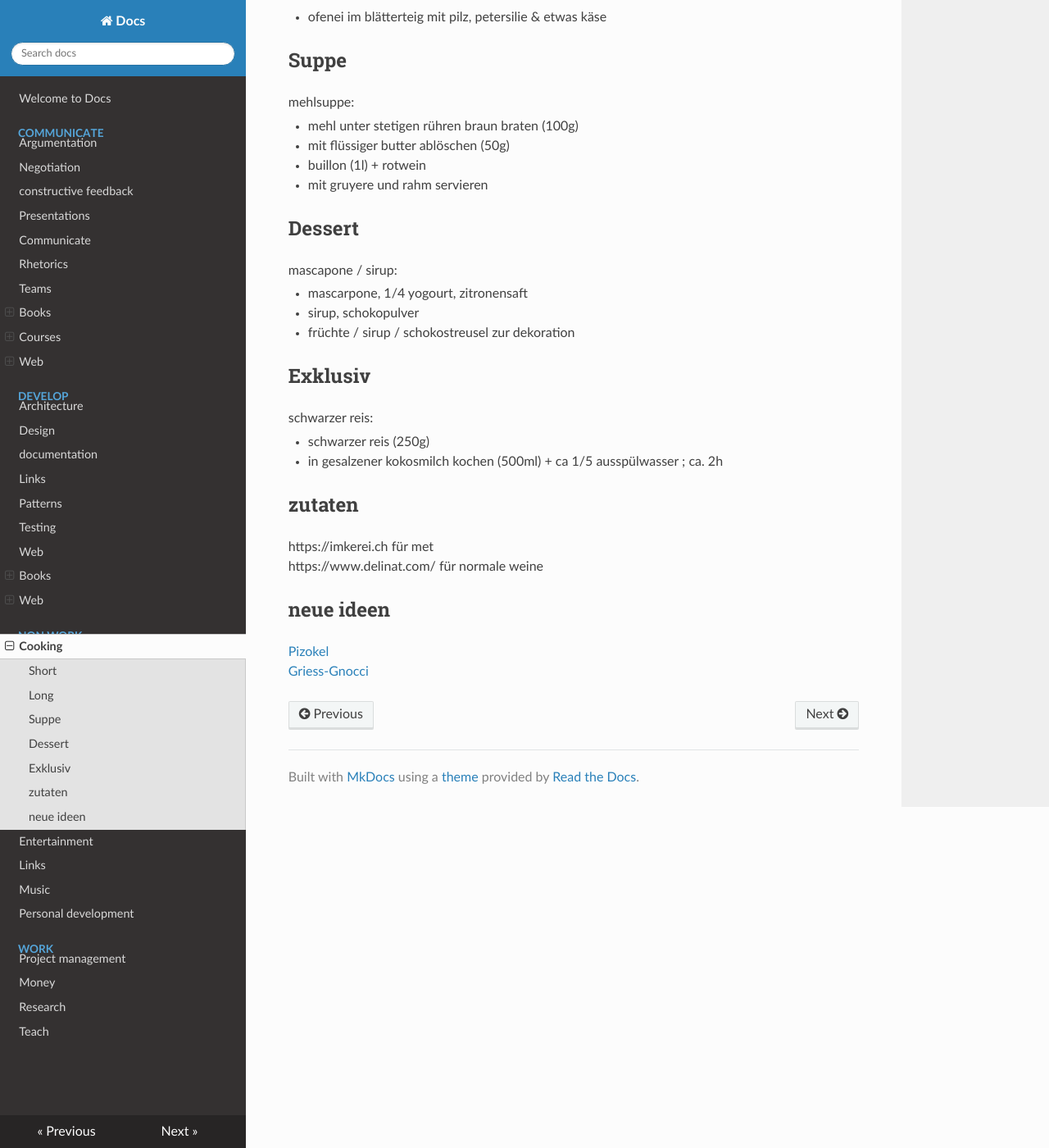
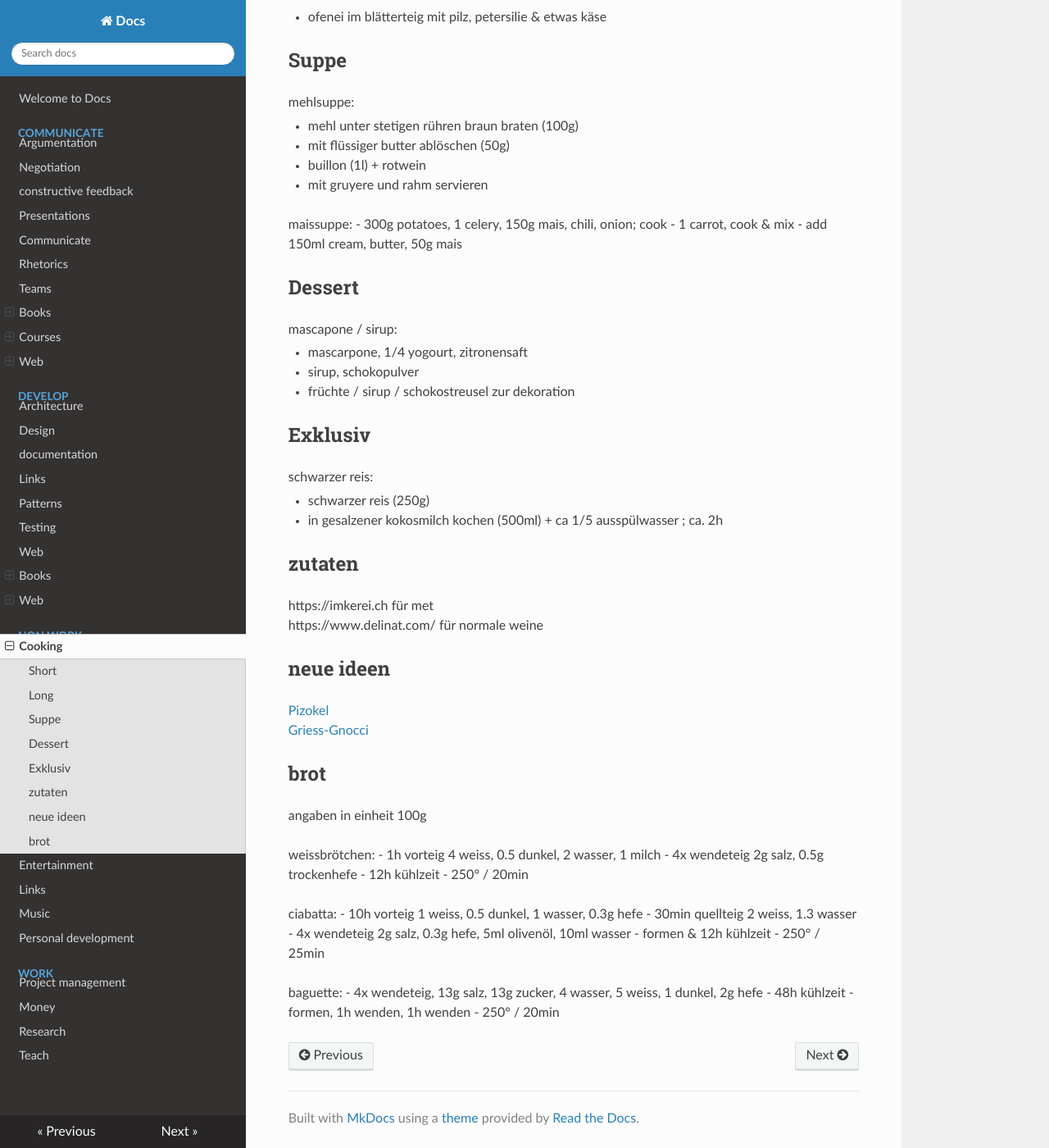
Before and after one commit to famoser/docs, an MkDocs documentation site: the page built from docs/non-work/coocking.md, in a window 1280 px wide and 1400 px high, scrolled down 3321 px. Shown: the whole window at 82% size. Built offline with MkDocs 1.6.1, drawn with Linux system fonts in a browser that asks for light colours; nearby versions of some CDN libraries; some of the changed text lies outside the part shown.

Commit message:
Update coocking.md

```diff
--- a/docs/non-work/coocking.md
+++ b/docs/non-work/coocking.md
@@ -159,6 +159,11 @@ mehlsuppe:
 - mit flüssiger butter ablöschen (50g)
 - buillon (1l) + rotwein
 - mit gruyere und rahm servieren
+
+maissuppe:
+- 300g potatoes, 1 celery, 150g mais, chili, onion; cook
+- 1 carrot, cook & mix
+- add 150ml cream, butter, 50g mais
 
 ## Dessert
 
@@ -175,7 +180,6 @@ schwarzer reis:
 - schwarzer reis (250g)
 - in gesalzener kokosmilch kochen (500ml) + ca 1/5 ausspülwasser ; ca. 2h
 
-
 ## zutaten
 
 https://imkerei.ch für met
@@ -185,3 +189,26 @@ https://www.delinat.com/ für normale weine
 
 [Pizokel](https://fooby.ch/de/rezepte/9130/pizokel-mit-gemuese--buchweizen-spaetzli-?startAuto1=4)
 [Griess-Gnocci](https://www.bettybossi.ch/de/Rezept/ShowRezept/BB_BKXX060801_0058A-40-de)
+
+## brot
+
+angaben in einheit 100g
+
+weissbrötchen:
+- 1h vorteig 4 weiss, 0.5 dunkel, 2 wasser, 1 milch
+- 4x wendeteig 2g salz, 0.5g trockenhefe
+- 12h kühlzeit
+- 250° / 20min
+
+ciabatta:
+- 10h vorteig 1 weiss, 0.5 dunkel, 1 wasser, 0.3g hefe
+- 30min quellteig 2 weiss, 1.3 wasser
+- 4x wendeteig 2g salz, 0.3g hefe, 5ml olivenöl, 10ml wasser
+- formen & 12h kühlzeit
+- 250° / 25min
+
+baguette:
+- 4x wendeteig, 13g salz, 13g zucker, 4 wasser, 5 weiss, 1 dunkel, 2g hefe
+- 48h kühlzeit
+- formen, 1h wenden, 1h wenden
+- 250° / 20min
```
Also changed, not shown: other parts of docs/non-work/coocking.md (+2 -2 lines).
